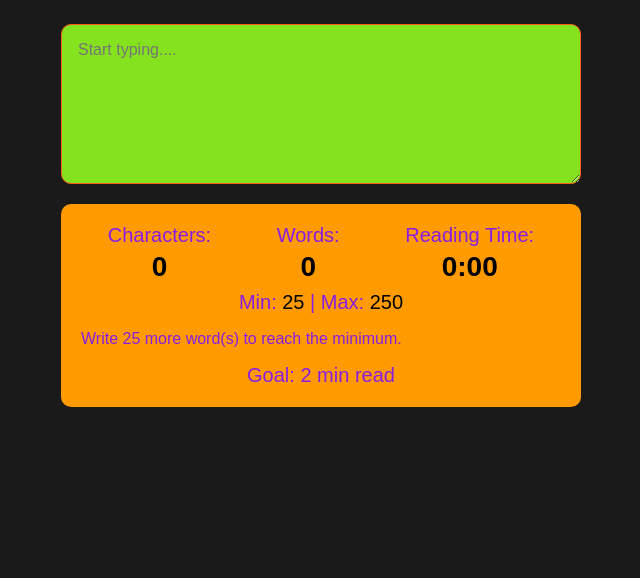
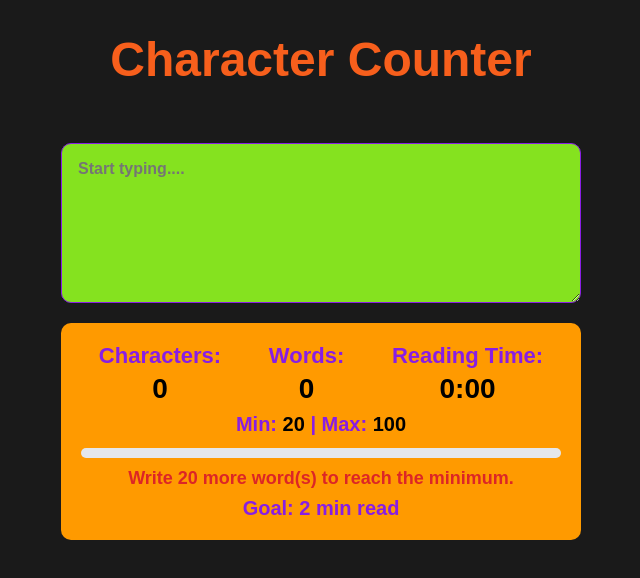
Before and after one commit to SonnyB34/character-counter-lab-9.2, a React (Vite) app: page / in a window 1280 px wide. Shown: the top 578 px of the page, without its empty margins (319-959 px from the left). Built offline with nearby package versions, Linux system fonts and the light colour scheme.

Commit message:
finished the styling

```diff
--- a/src/App.tsx
+++ b/src/App.tsx
@@ -5,9 +5,12 @@ function App() {
 
 
   return (
+    <>
+    <h1>Character Counter</h1>
     <main className="page">
-      <CharacterCounter minWords={25} maxWords={250} targetReadingTime={2}/>
+      <CharacterCounter minWords={20} maxWords={100} targetReadingTime={2}/>
     </main>
+    </>
   )
 }
 
--- a/src/components/CharacterCounter/CharacterCounter.tsx
+++ b/src/components/CharacterCounter/CharacterCounter.tsx
@@ -1,13 +1,13 @@
-import { useState, useCallback } from "react";
-import TextInput from "../TextInput/TextInput"
-import StatsDisplay from "../StatsDisplay/StatsDisplay";
-import type { CharacterCounterProps, TextStats } from "../../types";
+import { useState, useCallback } from 'react';
+import TextInput from '../TextInput/TextInput';
+import StatsDisplay from '../StatsDisplay/StatsDisplay';
+import type { CharacterCounterProps, TextStats } from '../../types';
 
 const WORDS_PER_MINUTE = 200;
 
 function calculateStats(text: string): TextStats {
   const trimmed = text.trim();
-  const wordCount = trimmed === "" ? 0 : trimmed.split(/\s+/).length;
+  const wordCount = trimmed === '' ? 0 : trimmed.split(/\s+/).length;
   return {
     characterCount: text.length,
     wordCount,
@@ -16,11 +16,11 @@ function calculateStats(text: string): TextStats {
 }
 
 export default function CharacterCounter({
-  minWords = 25,
-  maxWords = 250,
+  minWords = 20,
+  maxWords = 100,
   targetReadingTime,
 }: CharacterCounterProps) {
-  const [stats, setStats] = useState<TextStats>(calculateStats(""));
+  const [stats, setStats] = useState<TextStats>(calculateStats(''));
 
   const handleTextChange = useCallback((text: string) => {
     setStats(calculateStats(text));
@@ -29,7 +29,7 @@ export default function CharacterCounter({
   const { wordCount } = stats;
   const tooFew = wordCount < minWords;
   const tooMany = wordCount > maxWords;
-  const status = tooFew ? "low" : tooMany ? "high" : "good";
+  const status = tooFew ? 'low' : tooMany ? 'high' : 'good';
 
   // progress bar: 0% -> 100% of maxWords
   const percent = Math.min(100, (wordCount / maxWords) * 100);
@@ -41,28 +41,35 @@ export default function CharacterCounter({
       <div className="card">
         <StatsDisplay stats={stats} showReadingTime={true} />
 
-        <div className="hint">Min: <span className="hint-value">{minWords}</span> | Max: <span className="hint-value">{maxWords}</span></div>
+        <div className="hint">
+          Min: <span className="hint-value">{minWords}</span> | Max:{' '}
+          <span className="hint-value">{maxWords}</span>
+        </div>
 
         <div
           className="bar"
           role="progressbar"
           aria-valuemin={0}
           aria-valuemax={maxWords}
-          aria-valuenow={wordCount}
-        >
-          <div className={`bar-fill ${status}`} style={{ width: `${percent}%` }} />
+          aria-valuenow={wordCount}>
+          <div
+            className={`bar-fill ${status}`}
+            style={{ width: `${percent}%` }}
+          />
         </div>
 
         <p className={`message ${status}`}>
-          {tooFew && `Write ${minWords - wordCount} more word(s) to reach the minimum.`}
-          {tooMany && `${wordCount - maxWords} word(s) over the limit. Trim it down.`}
-          {status === "good" && "Nice! You're in the sweet spot."}
+          {tooFew &&
+            `Write ${minWords - wordCount} more word(s) to reach the minimum.`}
+          {tooMany &&
+            `${wordCount - maxWords} word(s) over the limit. Trim it down.`}
+          {status === 'good' && "Nice! You're in the sweet spot."}
         </p>
 
         {targetReadingTime !== undefined && (
           <p className="hint">
             {stats.readingTime >= targetReadingTime
-              ? "Reading-time goal reached."
+              ? 'Reading-time goal reached.'
               : `Goal: ${targetReadingTime} min read`}
           </p>
         )}
--- a/src/index.css
+++ b/src/index.css
@@ -1,3 +1,9 @@
+h1 {
+    text-align: center;
+    color: #f75f1c;
+    font-size: 48px;
+}
+
 body {
     margin: 0;
     background: #1a1a1a;
@@ -15,6 +21,7 @@ body {
     display: grid;
     gap: 16px;
     color: #881ee4;
+    font-weight: 600;
 }
 
 .text-input {
@@ -23,7 +30,7 @@ body {
     min-height: 160px;
     padding: 16px;
     background: #85e21f;
-    border: 1px solid #f75f1c;
+    border: 1px solid #881ee4;
     border-radius: 10px;
     font: inherit;
     font-size: 16px;
@@ -52,7 +59,7 @@ body {
 }
 
 .stat-label {
-    font-size: 20px;
+    font-size: 22px;
 }
 
 .stat-value {
@@ -70,3 +77,49 @@ body {
 .hint-value {
     color: #000000;
 }
+
+.bar {
+    height: 10px;
+    background: #e5e7eb;
+    border-radius: 5px;
+    overflow: hidden;
+    margin-top: 12px;
+}
+
+.bar-fill {
+    height: 100%;
+    transition: width .2s;
+}
+
+.bar-fill.low {
+    background: #dc2626
+}
+
+.bar-fill.good {
+    background: #85e21f;
+}
+
+.bar-fill.high {
+    background: #000000;
+}
+
+.message {
+    text-align: center;
+    font-size: 18px;
+    margin: 10px 0 0;
+}
+
+.message.low {
+    color: #dc2626;
+    font-weight: 600;
+}
+
+.message.good {
+    color: #85e21f;
+    font-weight: bolder;
+}
+
+.message.high {
+    color: #000000;
+    font-weight: 600;
+}
```
